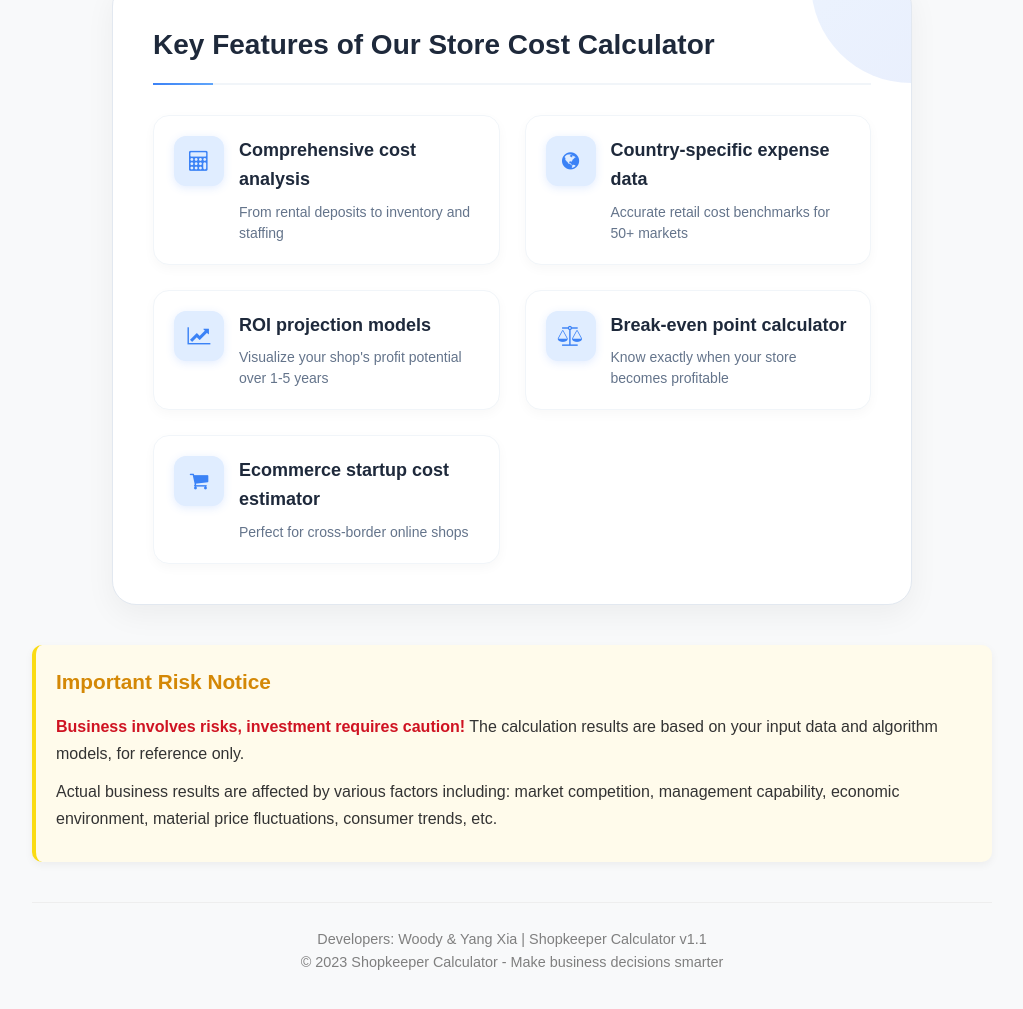
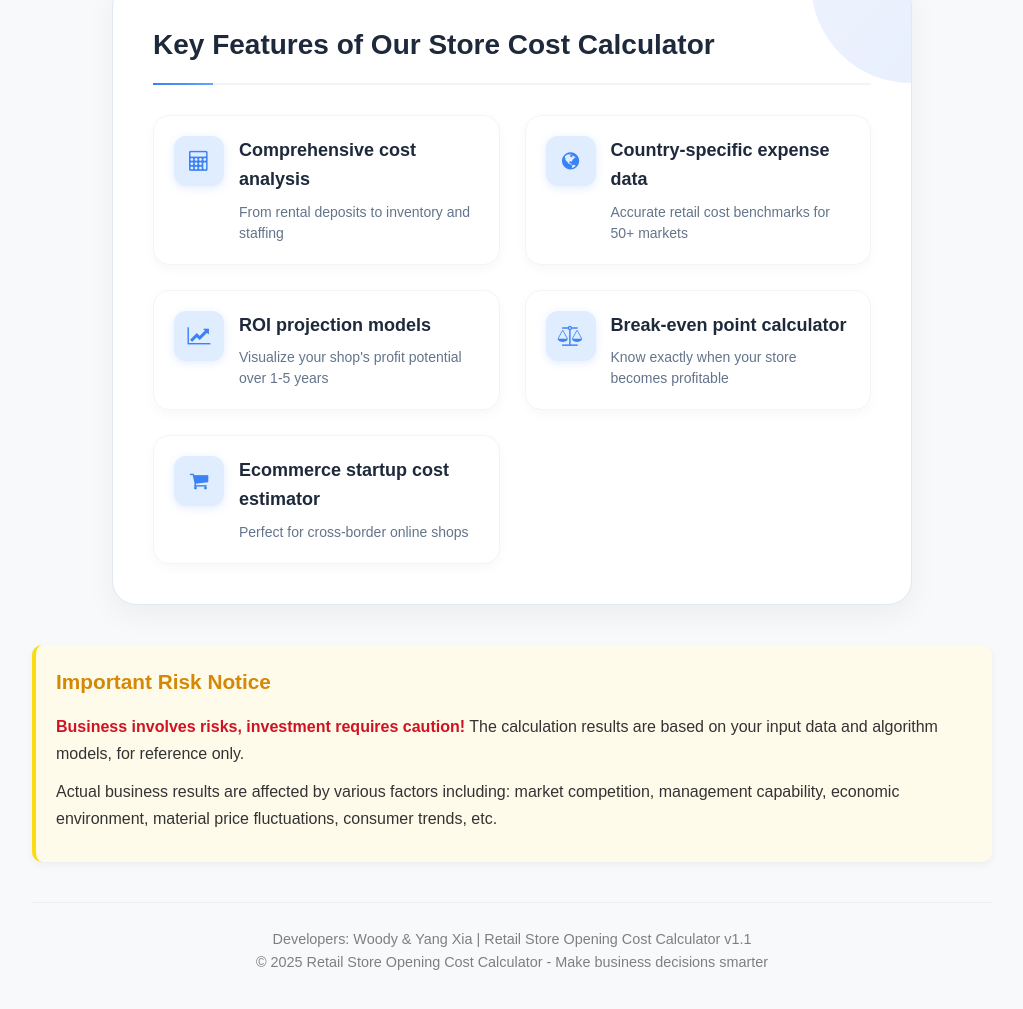
Before and after one commit to woodyyan/kaidian, a plain HTML site: page index.html in a window 1280 px wide. Shown: the part 1890-2899 px from the top of the page, without its empty margins (128-1151 px from the left). Drawn offline with Linux system fonts and the light colour scheme.

Commit message:
updated footer

```diff
--- a/index.html
+++ b/index.html
@@ -669,8 +669,8 @@
     </div>
 
     <div class="footer">
-        <p>Developers: Woody & Yang Xia | Shopkeeper Calculator v1.1</p>
-        <p>© 2023 Shopkeeper Calculator - Make business decisions smarter</p>
+        <p>Developers: Woody & Yang Xia | Retail Store Opening Cost Calculator v1.1</p>
+        <p>© 2025 Retail Store Opening Cost Calculator - Make business decisions smarter</p>
     </div>
 
     <script>
```
